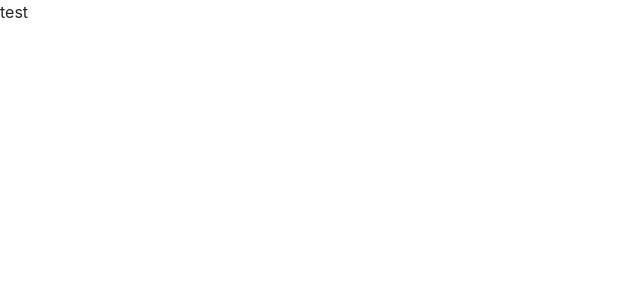
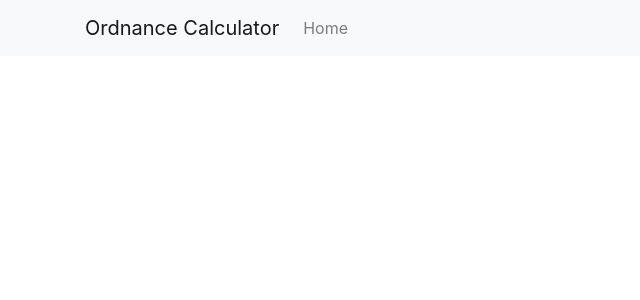
Before and after one commit to aslezak7/ordnance-calc, an Angular app: page / in a window 1280 px wide. Shown: the top 300 px of the page, without its empty margins (0-640 px from the left). Built offline with nearby package versions, Linux system fonts and the light colour scheme.

Commit message:
add simple placeholder nav component

```diff
--- a/src/app/app.component.html
+++ b/src/app/app.component.html
@@ -1,3 +1,3 @@
 <!--The content below is only a placeholder and can be replaced.-->
-<p>test</p>
+<app-navbar></app-navbar>
 <router-outlet></router-outlet>
--- a/src/app/app.module.ts
+++ b/src/app/app.module.ts
@@ -3,6 +3,7 @@
 
 import { AppRoutingModule } from './app-routing.module';
 import { AppComponent } from './app.component';
+import { SharedModule } from './shared/shared.module';
 
 @NgModule({
   declarations: [
@@ -10,7 +11,8 @@
   ],
   imports: [
     BrowserModule,
-    AppRoutingModule
+    AppRoutingModule,
+    SharedModule
   ],
   providers: [],
   bootstrap: [AppComponent]
--- /dev/null
+++ b/src/app/shared/navbar/navbar.component.html
@@ -0,0 +1,18 @@
+<nav class="navbar navbar-expand-lg navbar-light bg-light">
+  <div class="container">
+    <a class="navbar-brand" href="#">Ordnance Calculator</a>
+    <button class="navbar-toggler" type="button" data-toggle="collapse" data-target="#navbarSupportedContent" aria-controls="navbarSupportedContent" aria-expanded="false" aria-label="Toggle navigation">
+      <span class="navbar-toggler-icon"></span>
+    </button>
+
+    <div class="collapse navbar-collapse" id="navbarSupportedContent">
+      <ul class="navbar-nav mr-auto">
+        <li class="nav-item">
+          <a class="nav-link" >Home</a>
+        </li>
+      </ul>
+
+    </div>
+  </div>
+
+</nav>
--- /dev/null
+++ b/src/app/shared/navbar/navbar.component.ts
@@ -0,0 +1,15 @@
+import { Component, OnInit } from '@angular/core';
+
+@Component({
+  selector: 'app-navbar',
+  templateUrl: './navbar.component.html',
+  styleUrls: ['./navbar.component.scss']
+})
+export class NavbarComponent implements OnInit {
+
+  constructor() { }
+
+  ngOnInit() {
+  }
+
+}
```
Also changed, not shown: src/app/shared/shared.module.ts (added, +14 -0 lines), src/app/shared/navbar/navbar.component.scss (added), 1 other file (tests, documents, lock files or other folders).
